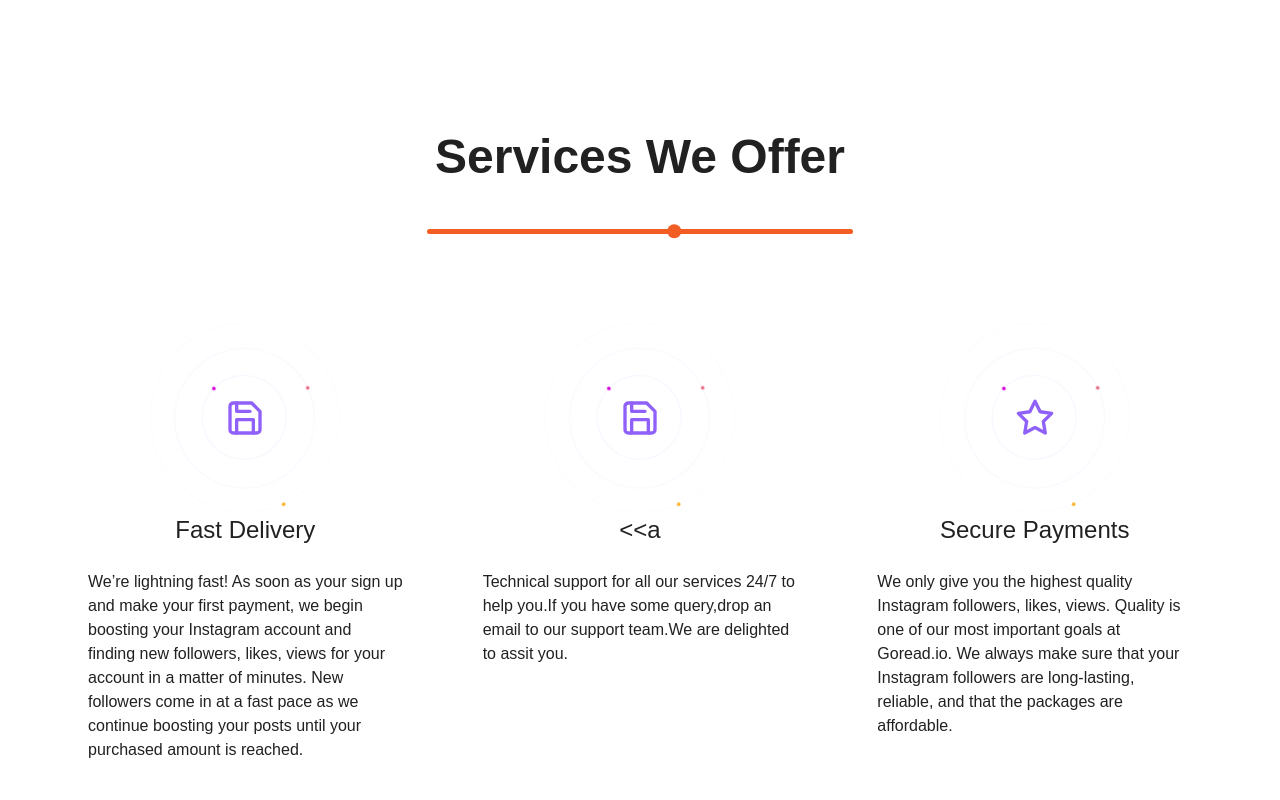
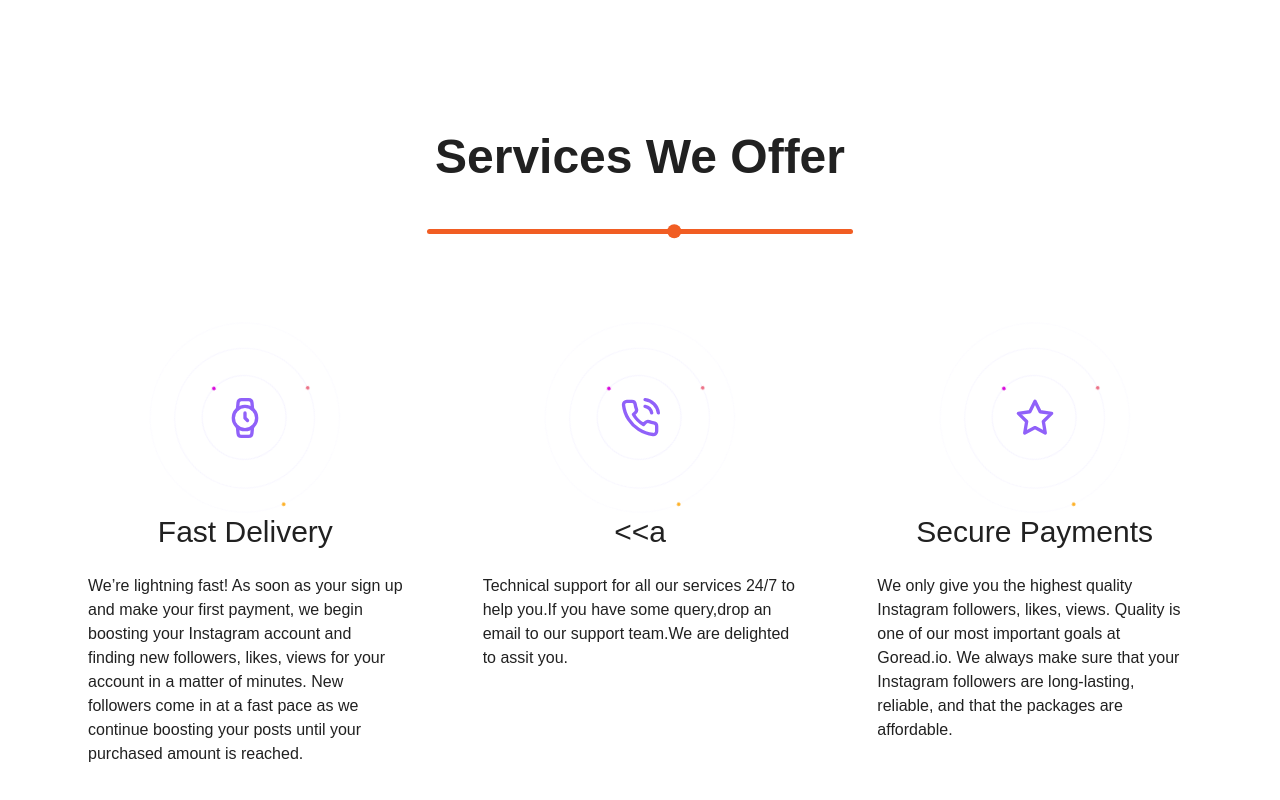
Before and after one commit to a-tverdokhlib/buy-instagram-follower, a Next.js app: page / in a window 1280 px wide. Shown: the part 1462-2262 px from the top of the page. Built offline with nearby package versions, Linux system fonts and the light colour scheme.

Commit message:
Icon updates

```diff
--- a/src/components/organisms/Services.tsx
+++ b/src/components/organisms/Services.tsx
@@ -46,13 +46,13 @@ export const Services: React.VFC = () => {
                   strokeLinejoin="round"
                 >
                   {' '}
-                  <path d="M19 21H5a2 2 0 0 1-2-2V5a2 2 0 0 1 2-2h11l5 5v11a2 2 0 0 1-2 2z" />{' '}
-                  <polyline points="17 21 17 13 7 13 7 21" />{' '}
-                  <polyline points="7 3 7 8 15 8" />
+                  <circle cx="12" cy="12" r="7" />{' '}
+                  <polyline points="12 9 12 12 13.5 13.5" />{' '}
+                  <path d="M16.51 17.35l-.35 3.83a2 2 0 0 1-2 1.82H9.83a2 2 0 0 1-2-1.82l-.35-3.83m.01-10.7l.35-3.83A2 2 0 0 1 9.83 1h4.35a2 2 0 0 1 2 1.82l.35 3.83" />
                 </svg>
               </div>
             </div>
-            <h2 className="flex w-full text-semibold text-2xl justify-center">
+            <h2 className="flex w-full text-semibold text-3xl justify-center">
               <span>Fast Delivery</span>
             </h2>
             <br></br>
@@ -89,13 +89,11 @@ export const Services: React.VFC = () => {
                   strokeLinejoin="round"
                 >
                   {' '}
-                  <path d="M19 21H5a2 2 0 0 1-2-2V5a2 2 0 0 1 2-2h11l5 5v11a2 2 0 0 1-2 2z" />{' '}
-                  <polyline points="17 21 17 13 7 13 7 21" />{' '}
-                  <polyline points="7 3 7 8 15 8" />
+                  <path d="M15.05 5A5 5 0 0 1 19 8.95M15.05 1A9 9 0 0 1 23 8.94m-1 7.98v3a2 2 0 0 1-2.18 2 19.79 19.79 0 0 1-8.63-3.07 19.5 19.5 0 0 1-6-6 19.79 19.79 0 0 1-3.07-8.67A2 2 0 0 1 4.11 2h3a2 2 0 0 1 2 1.72 12.84 12.84 0 0 0 .7 2.81 2 2 0 0 1-.45 2.11L8.09 9.91a16 16 0 0 0 6 6l1.27-1.27a2 2 0 0 1 2.11-.45 12.84 12.84 0 0 0 2.81.7A2 2 0 0 1 22 16.92z" />
                 </svg>
               </div>
             </div>
-            <h2 className="flex w-full text-semibold text-2xl justify-center">
+            <h2 className="flex w-full text-semibold text-3xl justify-center">
               <span>&lt;&lt;a</span>
             </h2>
             <br></br>
@@ -137,7 +135,7 @@ export const Services: React.VFC = () => {
                 </svg>
               </div>
             </div>
-            <h2 className="flex w-full text-semibold text-2xl justify-center">
+            <h2 className="flex w-full text-semibold text-3xl justify-center">
               <span>Secure Payments</span>
             </h2>
             <br></br>
```
